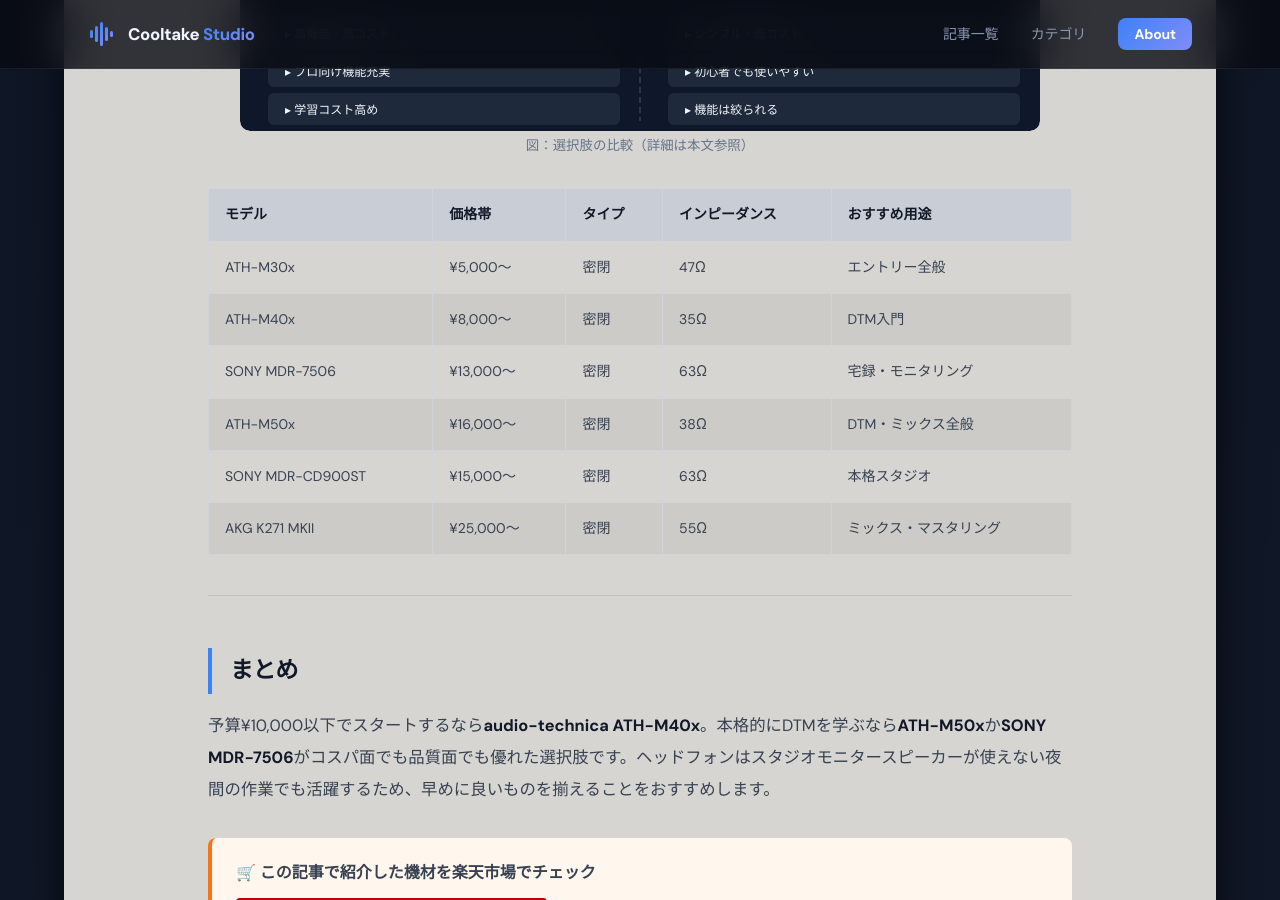
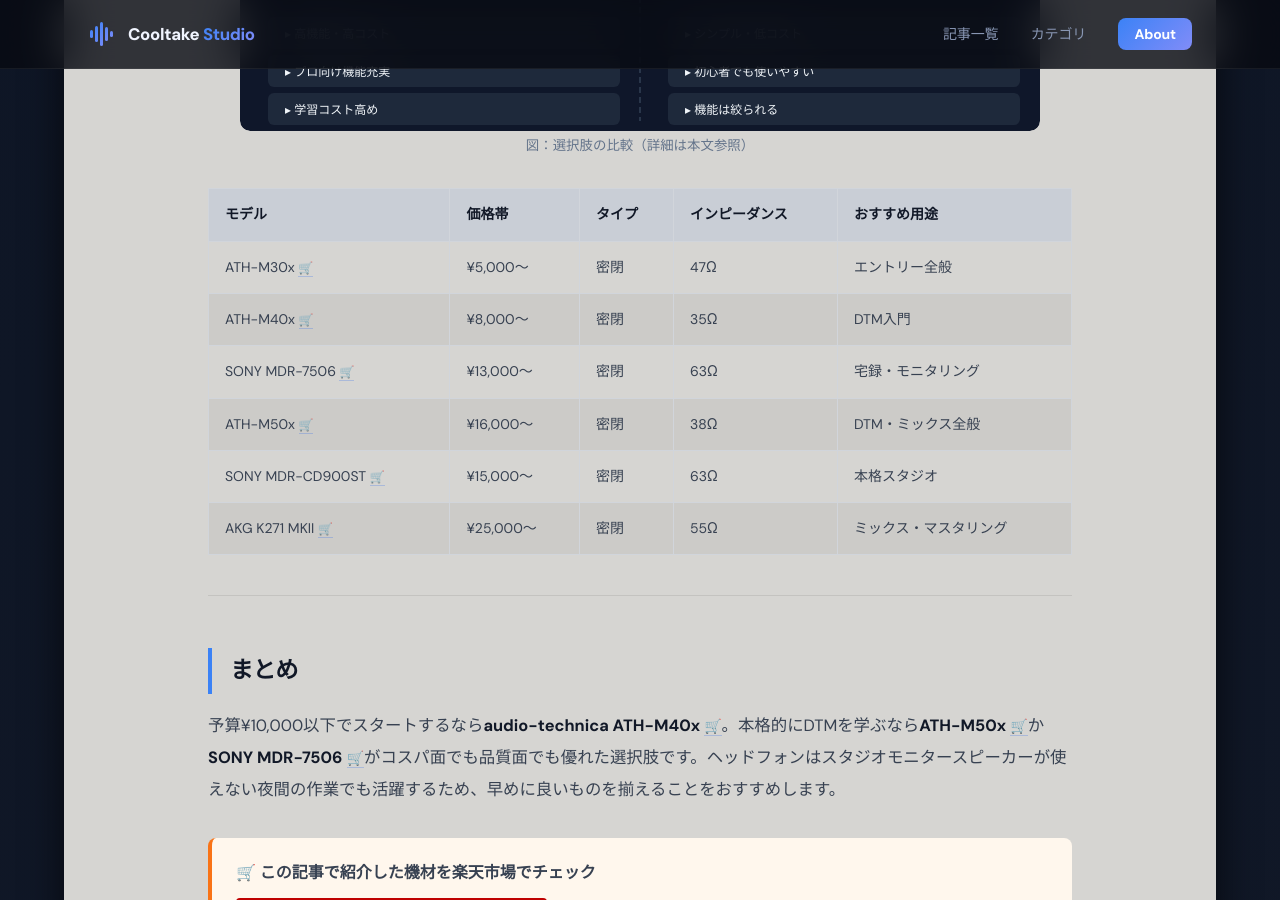
Before and after one commit to cooltake/cooltake.github.io, a Jekyll site: the page built from _posts/2026-05-12-headphone-guide.md, in a window 1280 px wide and 900 px high, scrolled down 4063 px. Built offline with Jekyll 4.4.1, drawn with Linux system fonts in a browser that asks for light colours; some web fonts are replaced.

Commit message:
Add soundhouse affiliate links: 2026-05-12-headphone-guide.md

```diff
--- a/_posts/2026-05-12-headphone-guide.md
+++ b/_posts/2026-05-12-headphone-guide.md
@@ -88,18 +88,18 @@
 
 | モデル | 価格帯 | タイプ | インピーダンス | おすすめ用途 |
 |--------|--------|--------|---------------|------------|
-| ATH-M30x | ¥5,000〜 | 密閉 | 47Ω | エントリー全般 |
-| ATH-M40x | ¥8,000〜 | 密閉 | 35Ω | DTM入門 |
-| SONY MDR-7506 | ¥13,000〜 | 密閉 | 63Ω | 宅録・モニタリング |
-| ATH-M50x | ¥16,000〜 | 密閉 | 38Ω | DTM・ミックス全般 |
-| SONY MDR-CD900ST | ¥15,000〜 | 密閉 | 63Ω | 本格スタジオ |
-| AKG K271 MKII | ¥25,000〜 | 密閉 | 55Ω | ミックス・マスタリング |
+| ATH-M30x<a href="https://h.accesstrade.net/sp/cc?rk=01001xqc00os63&url=https%3A%2F%2Fwww.soundhouse.co.jp%2Fproducts%2Fdetail%2Fitem%2F192278%2F" rel="nofollow" referrerpolicy="no-referrer-when-downgrade" style="margin-left:.3em;font-size:.85em;text-decoration:none;" title="サウンドハウスで見る">🛒</a> | ¥5,000〜 | 密閉 | 47Ω | エントリー全般 |
+| ATH-M40x<a href="https://h.accesstrade.net/sp/cc?rk=01001xqc00os63&url=https%3A%2F%2Fwww.soundhouse.co.jp%2Fproducts%2Fdetail%2Fitem%2F192281%2F" rel="nofollow" referrerpolicy="no-referrer-when-downgrade" style="margin-left:.3em;font-size:.85em;text-decoration:none;" title="サウンドハウスで見る">🛒</a> | ¥8,000〜 | 密閉 | 35Ω | DTM入門 |
+| SONY MDR-7506<a href="https://h.accesstrade.net/sp/cc?rk=01001xqc00os63&url=https%3A%2F%2Fwww.soundhouse.co.jp%2Fproducts%2Fdetail%2Fitem%2F71254%2F" rel="nofollow" referrerpolicy="no-referrer-when-downgrade" style="margin-left:.3em;font-size:.85em;text-decoration:none;" title="サウンドハウスで見る">🛒</a> | ¥13,000〜 | 密閉 | 63Ω | 宅録・モニタリング |
+| ATH-M50x<a href="https://h.accesstrade.net/sp/cc?rk=01001xqc00os63&url=https%3A%2F%2Fwww.soundhouse.co.jp%2Fproducts%2Fdetail%2Fitem%2F192282%2F" rel="nofollow" referrerpolicy="no-referrer-when-downgrade" style="margin-left:.3em;font-size:.85em;text-decoration:none;" title="サウンドハウスで見る">🛒</a> | ¥16,000〜 | 密閉 | 38Ω | DTM・ミックス全般 |
+| SONY MDR-CD900ST<a href="https://h.accesstrade.net/sp/cc?rk=01001xqc00os63&url=https%3A%2F%2Fwww.soundhouse.co.jp%2Fproducts%2Fdetail%2Fitem%2F71265%2F" rel="nofollow" referrerpolicy="no-referrer-when-downgrade" style="margin-left:.3em;font-size:.85em;text-decoration:none;" title="サウンドハウスで見る">🛒</a> | ¥15,000〜 | 密閉 | 63Ω | 本格スタジオ |
+| AKG K271 MKII<a href="https://h.accesstrade.net/sp/cc?rk=01001xqc00os63&url=https%3A%2F%2Fwww.soundhouse.co.jp%2Fproducts%2Fdetail%2Fitem%2F124431%2F" rel="nofollow" referrerpolicy="no-referrer-when-downgrade" style="margin-left:.3em;font-size:.85em;text-decoration:none;" title="サウンドハウスで見る">🛒</a> | ¥25,000〜 | 密閉 | 55Ω | ミックス・マスタリング |
 
 ---
 
 ## まとめ
 
-予算¥10,000以下でスタートするなら**audio-technica ATH-M40x**。本格的にDTMを学ぶなら**ATH-M50x**か**SONY MDR-7506**がコスパ面でも品質面でも優れた選択肢です。ヘッドフォンはスタジオモニタースピーカーが使えない夜間の作業でも活躍するため、早めに良いものを揃えることをおすすめします。
+予算¥10,000以下でスタートするなら**audio-technica ATH-M40x**<a href="https://h.accesstrade.net/sp/cc?rk=01001xqc00os63&url=https%3A%2F%2Fwww.soundhouse.co.jp%2Fproducts%2Fdetail%2Fitem%2F192281%2F" rel="nofollow" referrerpolicy="no-referrer-when-downgrade" style="margin-left:.3em;font-size:.85em;text-decoration:none;" title="サウンドハウスで見る">🛒</a>。本格的にDTMを学ぶなら**ATH-M50x**<a href="https://h.accesstrade.net/sp/cc?rk=01001xqc00os63&url=https%3A%2F%2Fwww.soundhouse.co.jp%2Fproducts%2Fdetail%2Fitem%2F192282%2F" rel="nofollow" referrerpolicy="no-referrer-when-downgrade" style="margin-left:.3em;font-size:.85em;text-decoration:none;" title="サウンドハウスで見る">🛒</a>か**SONY MDR-7506**<a href="https://h.accesstrade.net/sp/cc?rk=01001xqc00os63&url=https%3A%2F%2Fwww.soundhouse.co.jp%2Fproducts%2Fdetail%2Fitem%2F71254%2F" rel="nofollow" referrerpolicy="no-referrer-when-downgrade" style="margin-left:.3em;font-size:.85em;text-decoration:none;" title="サウンドハウスで見る">🛒</a>がコスパ面でも品質面でも優れた選択肢です。ヘッドフォンはスタジオモニタースピーカーが使えない夜間の作業でも活躍するため、早めに良いものを揃えることをおすすめします。
 
 <div style="margin:2rem 0;padding:1.2rem 1.5rem;background:#fff7ed;border-left:4px solid #f97316;border-radius:8px;">
 <p style="margin:0 0 .6rem;font-weight:bold;font-size:1rem;">&#x1F6D2; この記事で紹介した機材を楽天市場でチェック</p>
```
